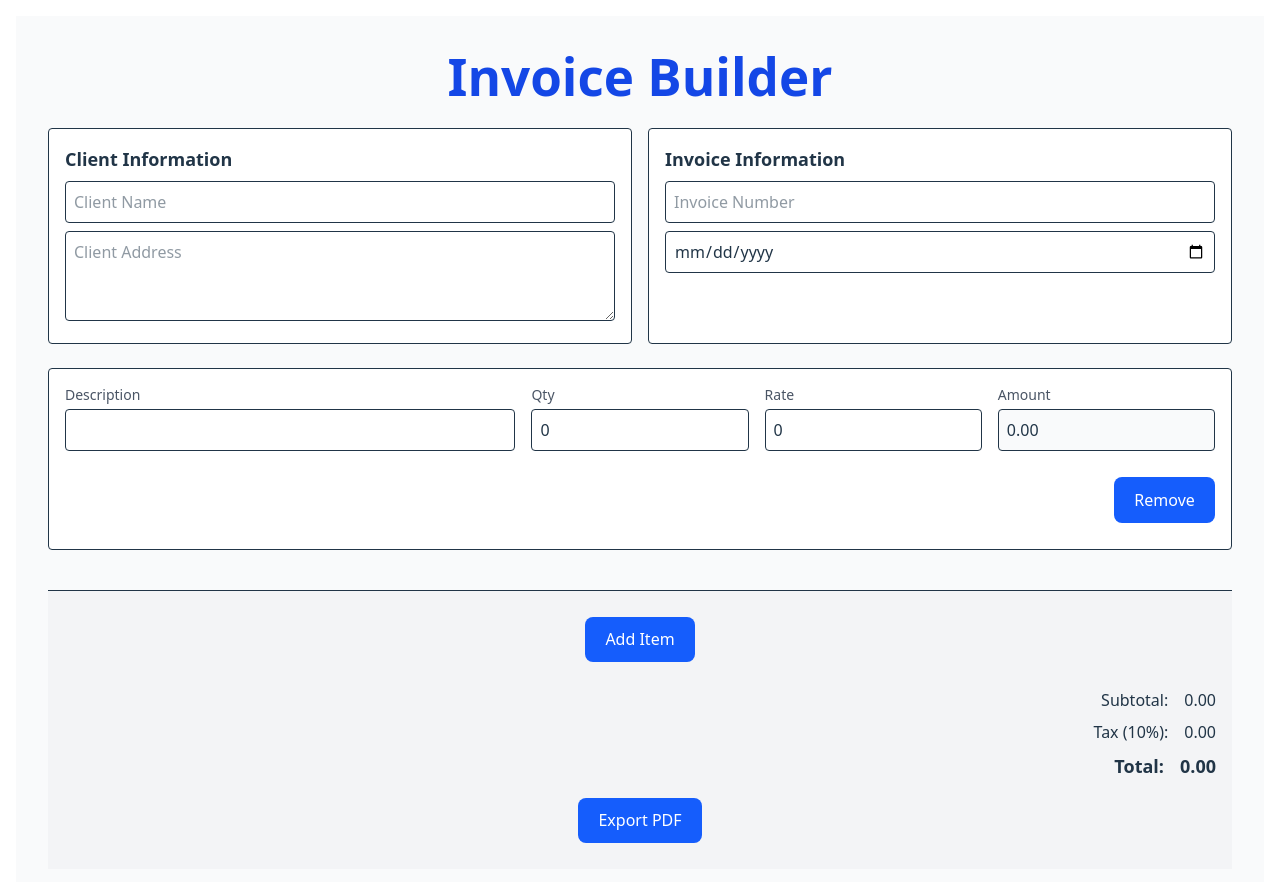
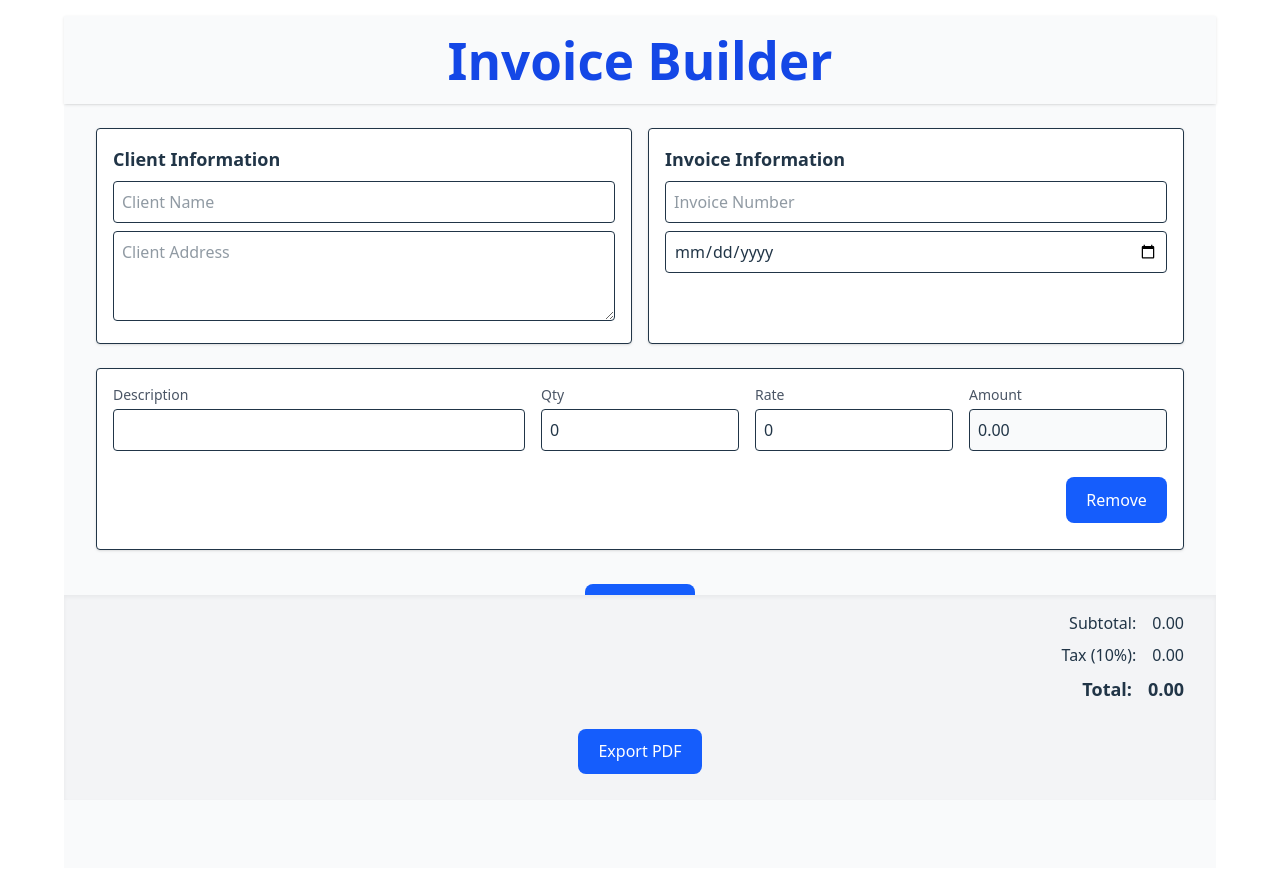
Before and after one commit to Anithavk/invoicebuilder, a React app: page / in a window 1280 px wide. Shown: the top 882 px of the page. Built offline with nearby package versions, Linux system fonts and the light colour scheme; the HTML template or start-up script is replaced by a standard one.

Commit message:
ui visibility issue fixing

```diff
--- a/src/components/invoicebuilder.jsx
+++ b/src/components/invoicebuilder.jsx
@@ -23,23 +23,30 @@ const InvoiceBuilder = () => {
 
   const addItem = () =>
     setItems([...items, { description: "", quantity: 1, rate: 0 }]);
+
   const removeItem = (i) => setItems(items.filter((_, idx) => idx !== i));
 
   const tax = subtotal * taxRate;
   const total = subtotal + tax;
 
   return (
-    <div className="bg-gray-50 min-h-screen w-full p-4">
-      <div className="w-full flex flex-col p-4 gap-6">
+    <div className="bg-gray-50 min-h-screen w-full flex flex-col">
       {/* Header */}
-        <h1 className="text-2xl sm:text-3xl font-bold text-center text-blue-700">
+      <header className="sticky top-0 z-10 p-4 bg-gray-50 shadow-sm">
+        <div className="w-full max-w-6xl mx-auto flex justify-between items-center">
+          <h1 className="text-2xl sm:text-3xl font-bold text-blue-700 text-center w-full">
             Invoice Builder
           </h1>
+        </div>
+      </header>
 
+      {/* Main Content */}
+      <main className="flex-1 overflow-y-auto py-6">
+        <div className="w-full max-w-6xl mx-auto px-4 sm:px-6 lg:px-8 flex flex-col gap-6">
           {/* Client & Invoice Info */}
           <div className="grid grid-cols-1 md:grid-cols-2 gap-4">
             {/* Client Info */}
-          <div className="p-4 border rounded bg-white">
+            <div className="p-4 border rounded bg-white shadow-sm">
               <h2 className="font-semibold mb-2 text-lg">Client Information</h2>
               <input
                 placeholder="Client Name"
@@ -61,8 +68,10 @@ const InvoiceBuilder = () => {
             </div>
 
             {/* Invoice Info */}
-          <div className="p-4 border rounded bg-white">
-            <h2 className="font-semibold mb-2 text-lg">Invoice Information</h2>
+            <div className="p-4 border rounded bg-white shadow-sm">
+              <h2 className="font-semibold mb-2 text-lg">
+                Invoice Information
+              </h2>
               <input
                 placeholder="Invoice Number"
                 value={invoiceInfo.number}
@@ -87,7 +96,7 @@ const InvoiceBuilder = () => {
             {items.map((it, idx) => (
               <div
                 key={idx}
-              className="border rounded p-4 bg-white grid grid-cols-1 sm:grid-cols-5 gap-4 items-end"
+                className="border rounded p-4 bg-white grid grid-cols-1 sm:grid-cols-5 gap-4 items-end shadow-sm"
               >
                 <div className="col-span-1 sm:col-span-2">
                   <label className="block text-sm text-gray-600 mb-1">
@@ -101,8 +110,11 @@ const InvoiceBuilder = () => {
                     className="w-full p-2 border rounded"
                   />
                 </div>
+
                 <div>
-                <label className="block text-sm text-gray-600 mb-1">Qty</label>
+                  <label className="block text-sm text-gray-600 mb-1">
+                    Qty
+                  </label>
                   <input
                     type="number"
                     value={it.quantity}
@@ -112,8 +124,11 @@ const InvoiceBuilder = () => {
                     className="w-full p-2 border rounded"
                   />
                 </div>
+
                 <div>
-                <label className="block text-sm text-gray-600 mb-1">Rate</label>
+                  <label className="block text-sm text-gray-600 mb-1">
+                    Rate
+                  </label>
                   <input
                     type="number"
                     value={it.rate}
@@ -123,6 +138,7 @@ const InvoiceBuilder = () => {
                     className="w-full p-2 border rounded"
                   />
                 </div>
+
                 <div>
                   <label className="block text-sm text-gray-600 mb-1">
                     Amount
@@ -131,6 +147,7 @@ const InvoiceBuilder = () => {
                     {(it.quantity * it.rate).toFixed(2)}
                   </div>
                 </div>
+
                 <div className="sm:col-span-5 flex justify-end">
                   <button
                     onClick={() => removeItem(idx)}
@@ -143,8 +160,7 @@ const InvoiceBuilder = () => {
             ))}
           </div>
 
-        {/* Bottom Actions */}
-        <div className="bg-gray-100 border-t py-4 mt-4 flex flex-col gap-4">
+          {/* Add Item */}
           <div className="text-center">
             <button
               onClick={addItem}
@@ -153,7 +169,13 @@ const InvoiceBuilder = () => {
               Add Item
             </button>
           </div>
-          <div className="text-right space-y-2 px-4">
+        </div>
+      </main>
+
+      {/* Footer (Sticky Totals) */}
+      <footer className="sticky bottom-0 z-10 bg-gray-100 shadow-inner">
+        <div className="w-full max-w-6xl mx-auto px-4 sm:px-6 lg:px-8 py-4 flex flex-col gap-4">
+          <div className="text-right space-y-2">
             <div className="flex justify-end gap-4">
               <span>Subtotal:</span>
               <span>{subtotal.toFixed(2)}</span>
@@ -166,12 +188,12 @@ const InvoiceBuilder = () => {
               <span>Total:</span>
               <span>{total.toFixed(2)}</span>
             </div>
-            <div className="text-center mt-2">
+          </div>
+          <div className="text-center">
             <ExportPDF />
           </div>
         </div>
-        </div>
-      </div>
+      </footer>
     </div>
   );
 };
```
Lines whose indentation alone changed are shown as unchanged.
